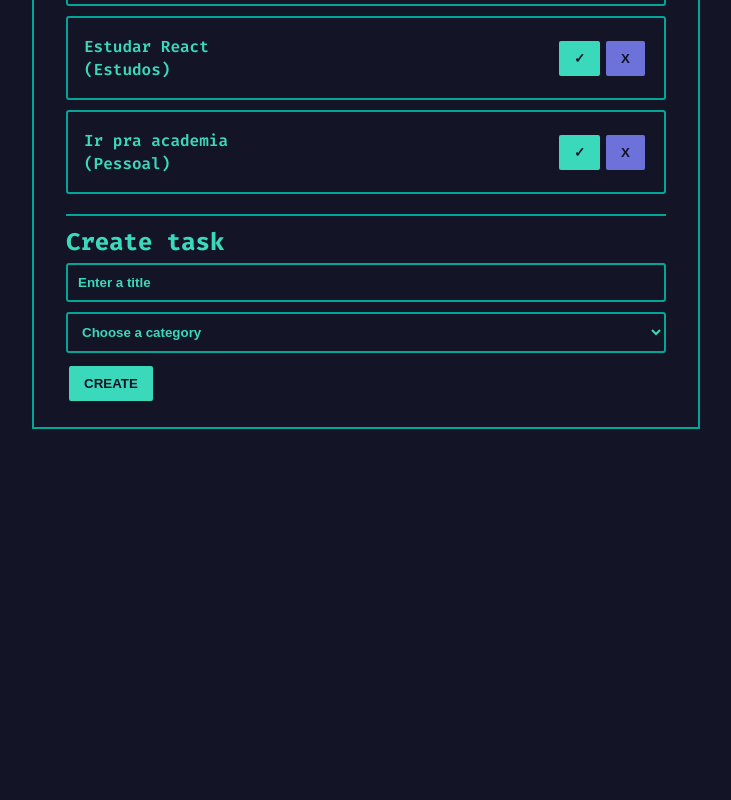
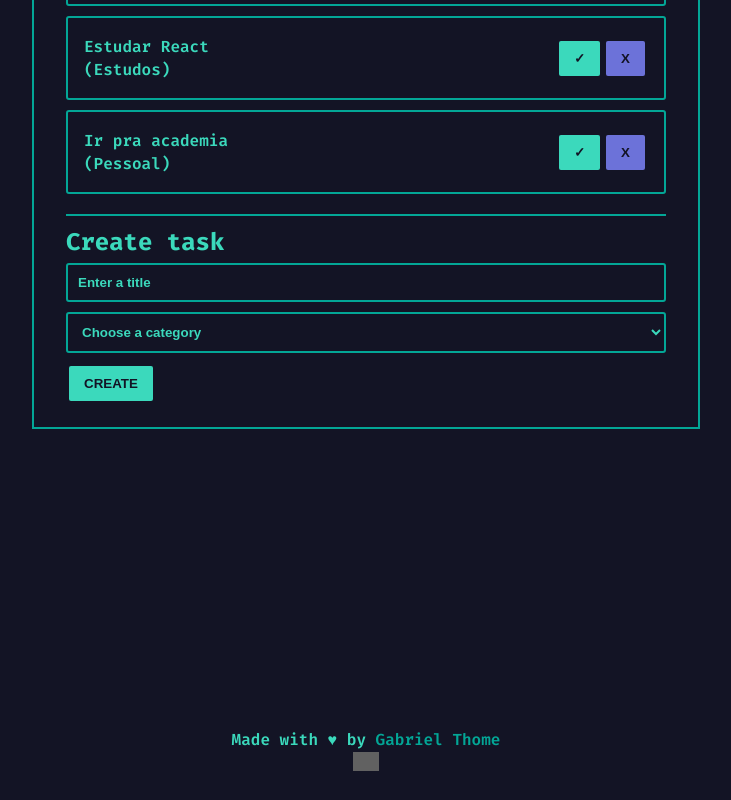
Before and after one commit to thomasdev5832/react-todo-list, a React (Vite) app: page / in a window 1280 px wide. Shown: the part 432-1232 px from the top of the page, without its empty margins (274-1005 px from the left). Before the commit the page ends 1185 px from the top, so only its background shows below. Built offline with nearby package versions, Linux system fonts and the light colour scheme; grey boxes are pictures that could not be loaded.

Commit message:
add footer

```diff
--- a/src/App.css
+++ b/src/App.css
@@ -5,7 +5,7 @@ body {
   padding: 1em;
 }
 
-.app {
+.main {
   max-width: 600px;
   margin: 0 auto 300px;
   background-color: #131425;
@@ -153,3 +153,38 @@ select:focus {
   flex-direction: column;
   margin-bottom: 0px;
 }
+
+footer {
+  background-color: none;
+  color: #fff;
+  text-align: center;
+  width: 100%;
+}
+
+footer a {
+  color: #03A696;
+  text-decoration: none;
+}
+
+footer a:hover {
+  color: #3BD9BC;
+  cursor: pointer;
+}
+
+footer img {
+  filter: invert();
+  cursor: pointer;
+  transition: all 0.3 ease-in-out;
+  width: 26px;
+}
+
+footer img:hover {
+  animation: gelatine 0.5s infinite;
+}
+
+@keyframes gelatine {
+  from, to { transform: scale(1, 1); }
+  25% { transform: scale(0.9, 1.1); }
+  50% { transform: scale(1.1, 0.9); }
+  75% { transform: scale(0.95, 1.05); }
+}
--- a/src/App.jsx
+++ b/src/App.jsx
@@ -4,6 +4,7 @@ import Todo from './components/Todo';
 import TodoForm from './components/TodoForm';
 import Search from './components/Search';
 import Filter from './components/Filter';
+import Footer from './components/Footer';
 
 function App() {
 const [todos, setTodos] = useState([
@@ -60,6 +61,7 @@ const [todos, setTodos] = useState([
   }
 
   return <div className='app'>
+    <div className='main'>
     <h1>TO-DO LIST</h1>
     <Search search={search} setSearch={setSearch} />
     <Filter filter={filter} setFilter={setFilter} setSort={setSort} />
@@ -89,7 +91,10 @@ const [todos, setTodos] = useState([
       ))}
     </div>
     <TodoForm addTodo={addTodo} />
+    </div>
+    <Footer />
   </div>
+
 }
 
 export default App
--- /dev/null
+++ b/src/components/Footer.jsx
@@ -0,0 +1,11 @@
+const Footer = () => {
+  return (
+    <footer>
+        <p>Made with ♥ by <a target="_blank" href="https://gabrielthome.netlify.app">Gabriel Thome</a></p>
+        <a target="_blank" href="https://github.com/thomasdev5832"><img src="https://img.icons8.com/ios-glyphs/30/000000/github.png" /></a>
+
+    </footer>
+    )
+}
+
+export default Footer
```
